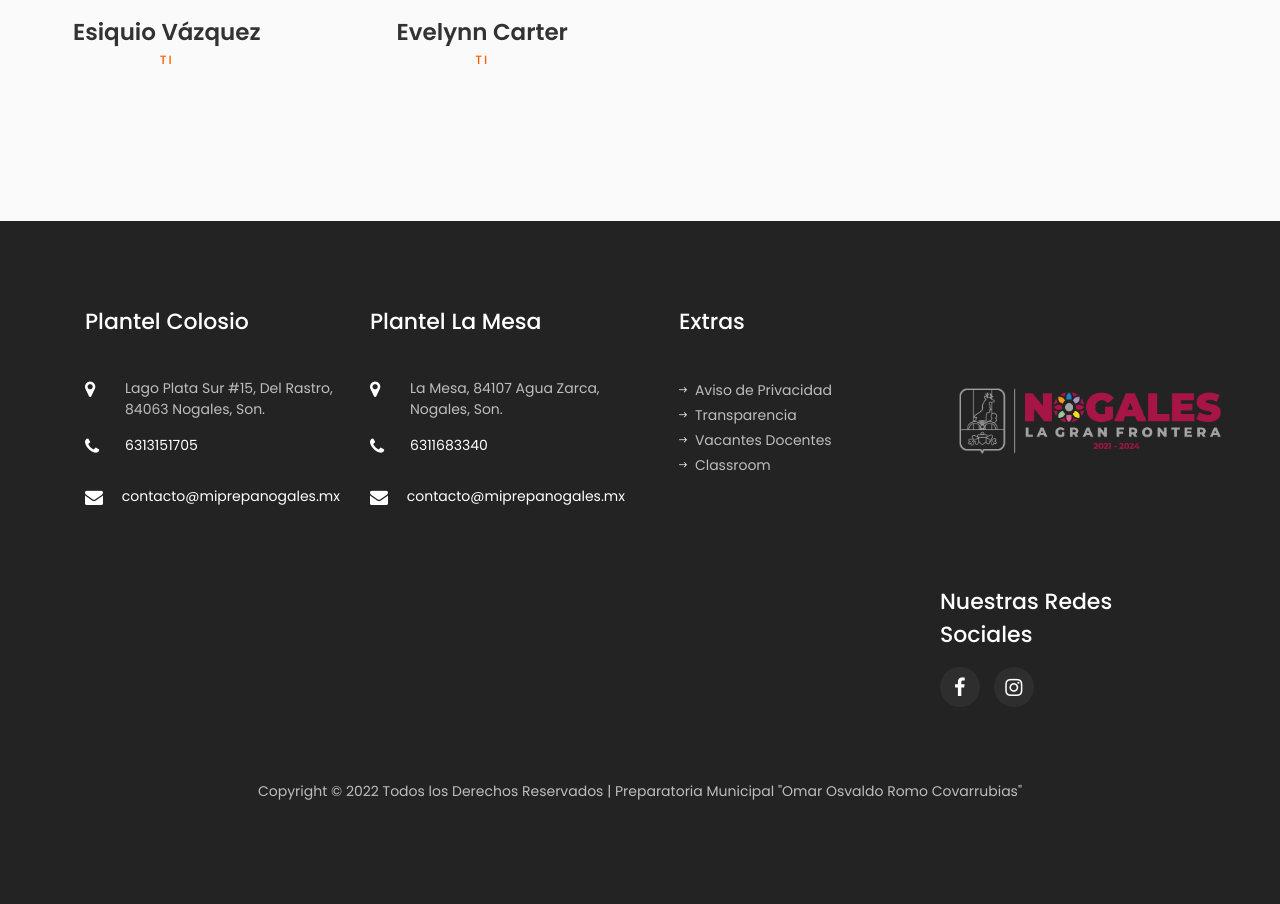
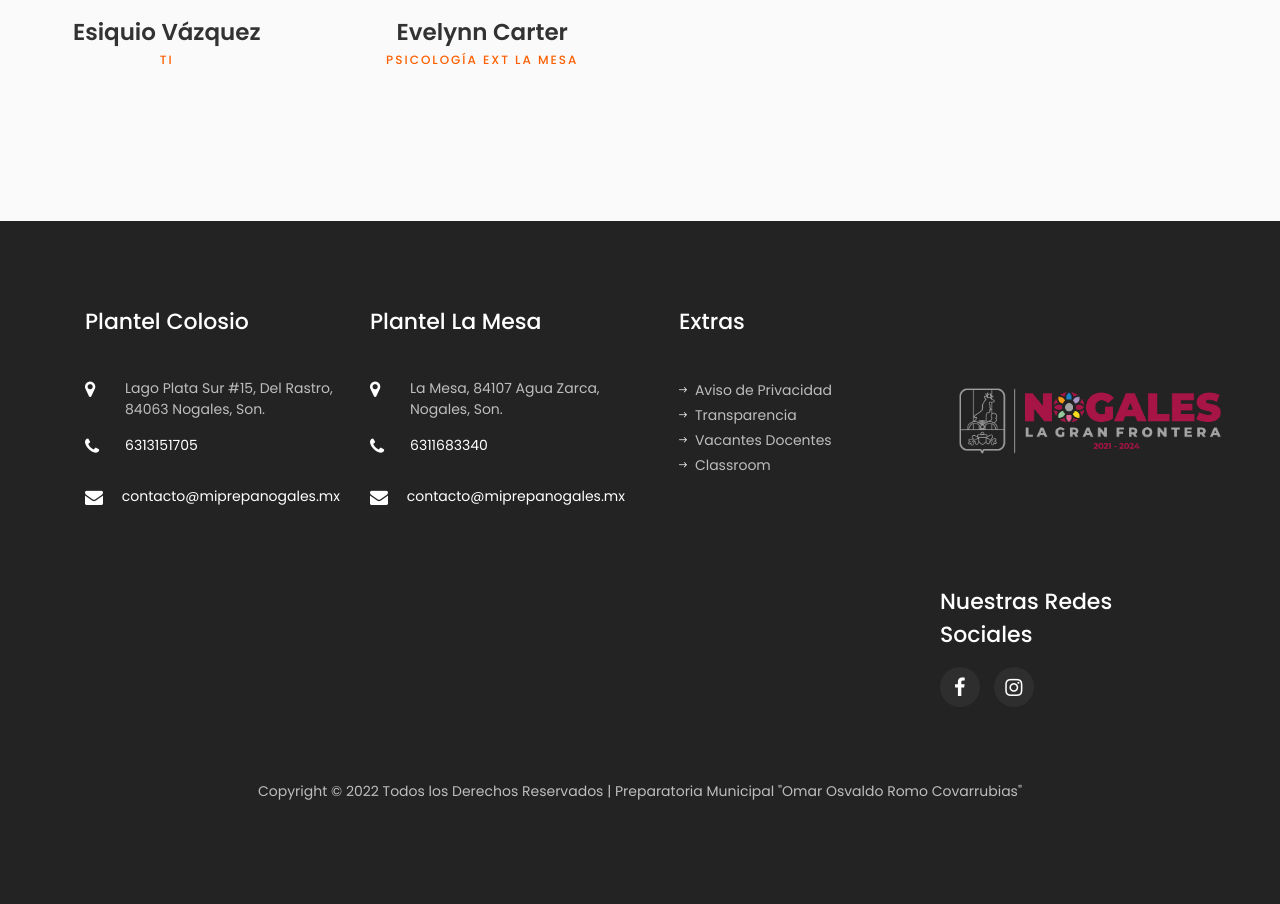
Before and after one commit to comunicacionLobos/webapgeLobos, a PHP site: page /administrativos.php in a window 1280 px wide. Shown: the part 2045-2949 px from the top of the page. Run offline with PHP 8.4, Linux system fonts and the light colour scheme; some libraries are stand-ins or nearby versions; some web fonts are replaced.

Commit message:
pscicologia

```diff
--- a/administrativos.php
+++ b/administrativos.php
@@ -160,7 +160,7 @@
 						</div>
 						<div class="text pt-3 text-center">
 							<h3>Evelynn Carter</h3>
-							<span class="position mb-2">TI</span>
+							<span class="position mb-2">Psicología Ext La Mesa</span>
 						</div>
 					</div>
 				</div>
```
